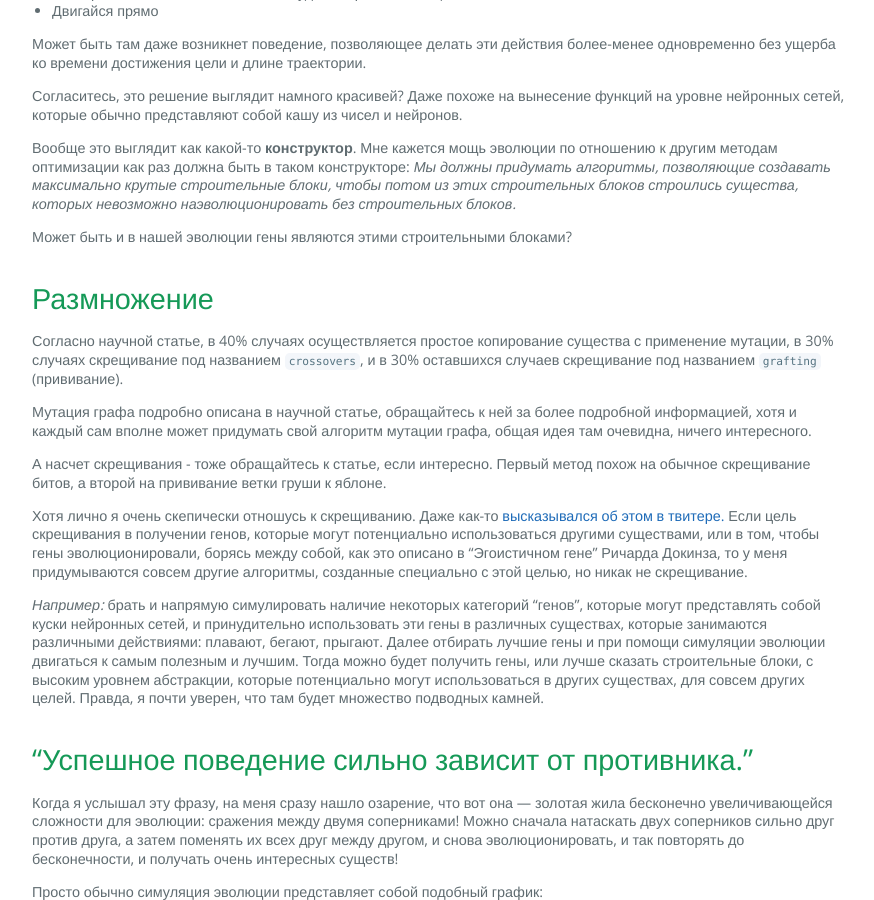
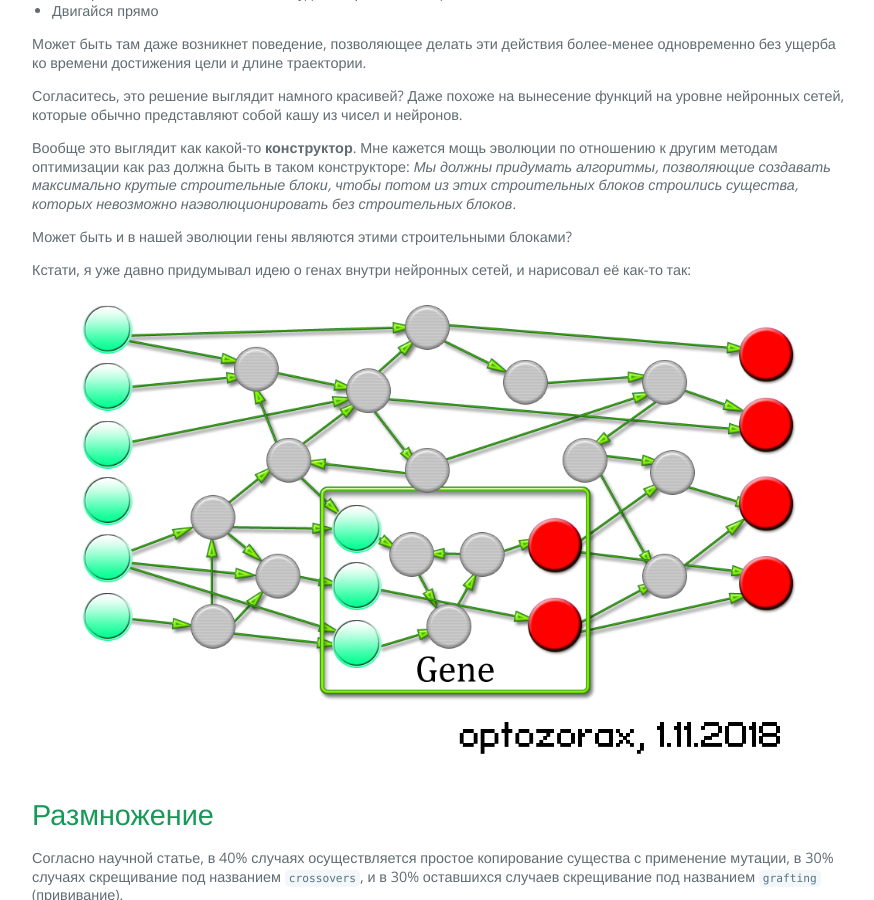
Before and after one commit to optozorax/blog_old, a Jekyll site: the page built from _posts/2019-09-09-evolution-video-1994.markdown, in a window 1280 px wide and 900 px high, scrolled down 11583 px. Shown: the whole window, without its empty margins (200-1074 px from the left). Built offline with Jekyll 4.4.1, drawn with Linux system fonts in a browser that asks for light colours; comment, search, counter and statistics services are not loaded.

Commit message:
Добавил картинку с генами

```diff
--- a/_posts/2019-09-09-evolution-video-1994.markdown
+++ b/_posts/2019-09-09-evolution-video-1994.markdown
@@ -253,6 +253,10 @@ vk: https://vk.com/optoblog?w=wall-169103586_15
 
 Может быть и в нашей эволюции гены являются этими строительными блоками?
 
+Кстати, я уже давно придумывал идею о генах внутри нейронных сетей, и нарисовал её как-то так:
+
+![](/assets/evolution-1994/genes_in_neural_network.png)
+
 # Размножение
 
 Согласно научной статье, в 40% случаях осуществляется простое копирование существа с применение мутации, в 30% случаях скрещивание под названием `crossovers`, и в 30% оставшихся случаев скрещивание под названием `grafting` (прививание).
```
Also changed, not shown: assets/evolution-1994/genes_in_neural_network.png (added).
